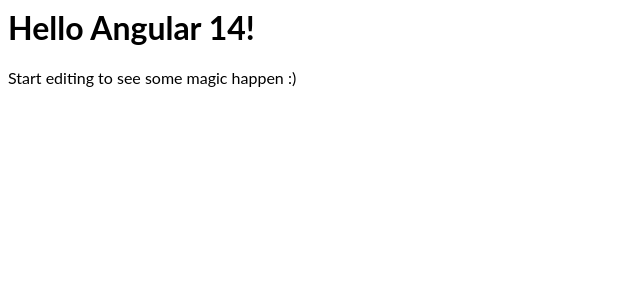
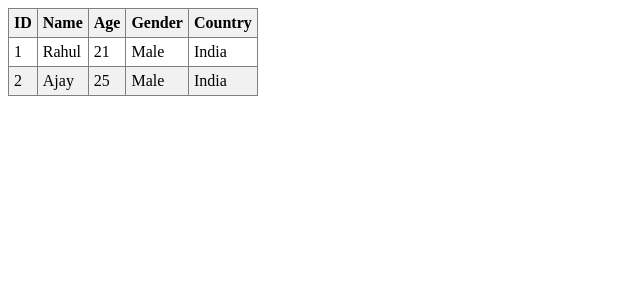
Before and after one commit to dx-pccw/angular-ivy-uez8vu, an Angular app: page / in a window 1280 px wide. Shown: the top 300 px of the page, without its empty margins (0-640 px from the left). Built offline with nearby package versions, Linux system fonts and the light colour scheme.

Commit message:
3 files modified

```diff
--- a/src/app/app.component.css
+++ b/src/app/app.component.css
@@ -1,3 +1,16 @@
 p {
   font-family: Lato;
 }
+table, th , td {
+  border: 1px solid grey;
+  border-collapse: collapse;
+  padding: 5px;
+}
+
+table tr:nth-child(odd) {
+  background-color: #f1f1f1;
+}
+
+table tr:nth-child(even) {
+  background-color: #ffffff;
+}
--- a/src/app/app.component.html
+++ b/src/app/app.component.html
@@ -1,4 +1,14 @@
-<hello name="{{ name }}"></hello>
-<p>
-  Start editing to see some magic happen :)
-</p>
+
+<table>
+  <tr>
+    <th *ngFor = "let column of headers">
+      {{column}}
+    </th>
+  </tr>
+
+  <tr *ngFor = "let row of rows">
+    <td *ngFor = "let column of headers">
+      {{row[column]}}
+    </td>
+  </tr>
+</table>
--- a/src/app/app.component.ts
+++ b/src/app/app.component.ts
@@ -6,5 +6,22 @@
   styleUrls: [ './app.component.css' ]
 })
 export class AppComponent  {
-  name = 'Angular ' + VERSION.major;
+  headers = ["ID", "Name", "Age", "Gender", "Country"];
+
+  rows = [
+    {
+      "ID" : "1",
+      "Name" : "Rahul",
+      "Age" : "21",
+      "Gender" : "Male",
+      "Country" : "India"
+    },
+    {
+      "ID" : "2",
+      "Name" : "Ajay",
+      "Age" : "25",
+      "Gender" : "Male",
+      "Country" : "India"
+    }
+  ]
 }
```
